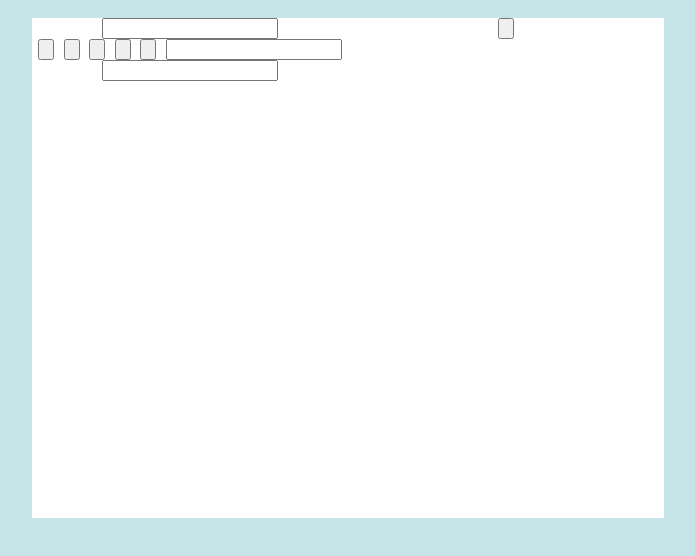
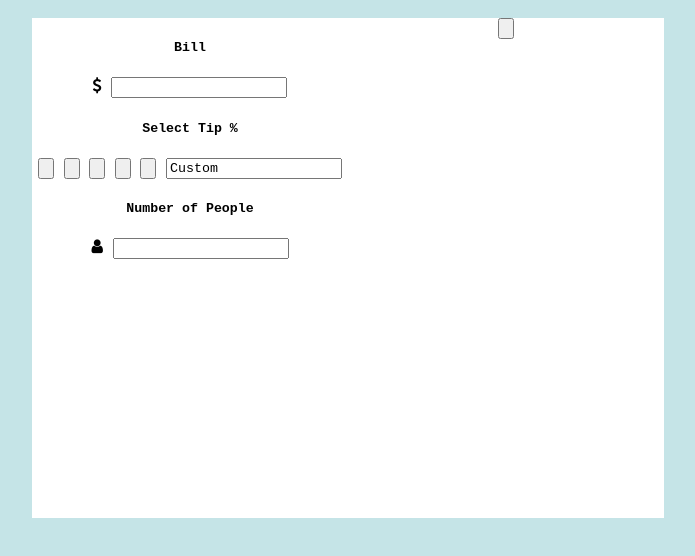
Before and after one commit to herrentorte/tip-calculator, a plain HTML site: page index.html in a window 1280 px wide. Shown: the part 170-726 px from the top of the page, without its empty margins (292-987 px from the left). Drawn offline with Linux system fonts and the light colour scheme.

Commit message:
Adjusted layout

```diff
--- a/index.html
+++ b/index.html
@@ -3,6 +3,7 @@
   <head>
     <meta charset="utf-8">
     <title>Tip Calculator</title>
+    <link rel="stylesheet" href="https://cdnjs.cloudflare.com/ajax/libs/font-awesome/4.7.0/css/font-awesome.min.css">
     <link rel="stylesheet" href="style.css">
   </head>
   <body>
@@ -12,17 +13,22 @@
         <div id="calculator">
           <div id="input">
             <div id="bill">
+              <h5>Bill</h5>
+              <i class="fa fa-dollar icon"></i>
               <input type="number" class="bar-input" id="input-bill">
             </div>
             <div id="select-tip">
+              <h5>Select Tip %</h5>
               <input type="button" class="perc-button">
               <input type="button" class="perc-button">
               <input type="button" class="perc-button">
               <input type="button" class="perc-button">
               <input type="button" class="perc-button">
-              <input type="number" class="perc-input">
+              <input type="text" class="perc-input" value="Custom">
             </div>
             <div id="number-people">
+              <h5>Number of People</h5>
+              <i class="fa fa-user icon"></i>
               <input type="number" class="bar-input" id="input-people">
             </div>
           </div>
```
